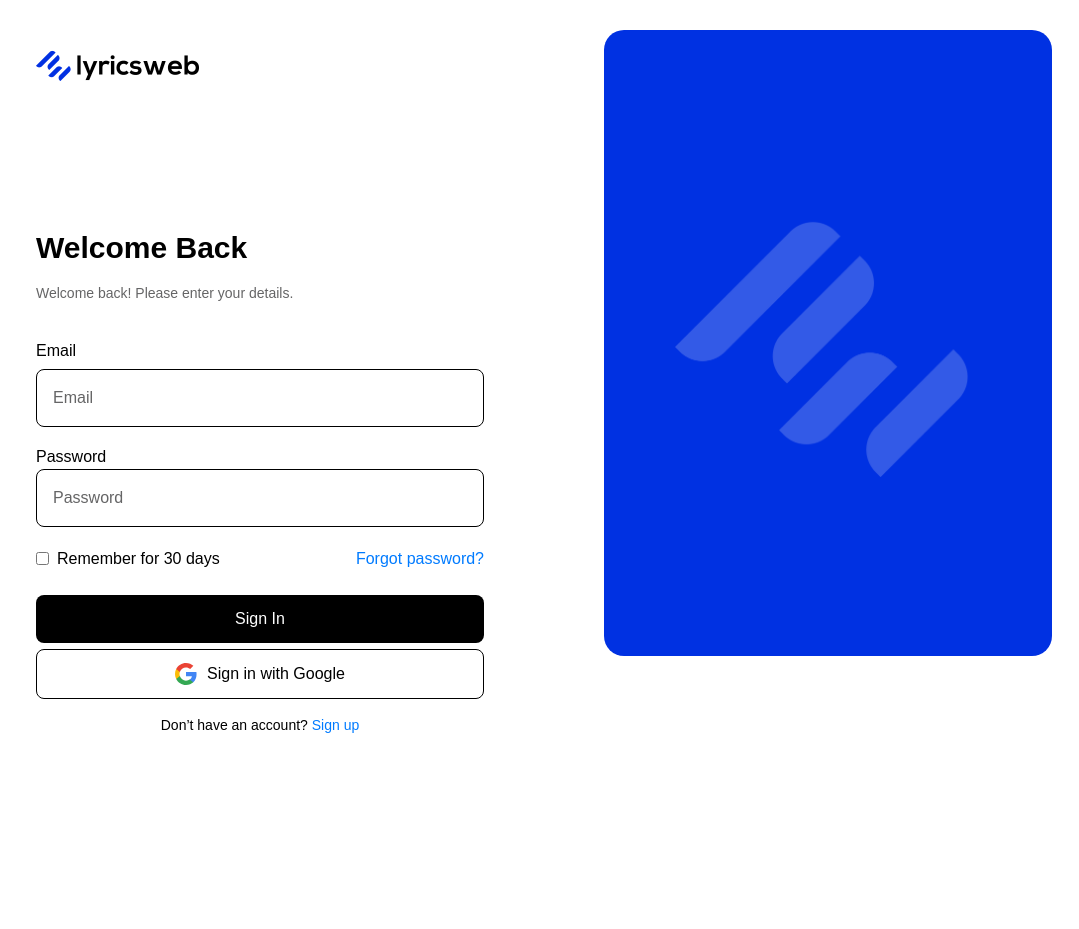
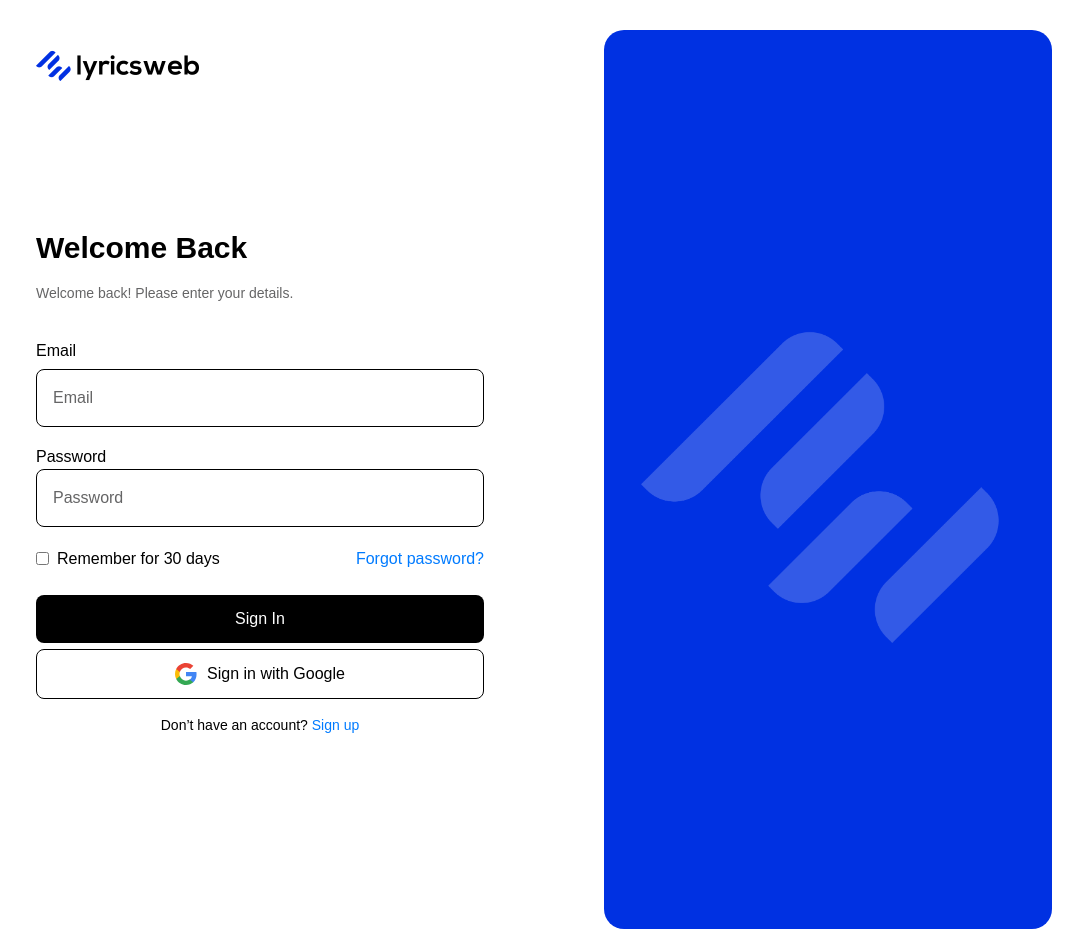
Before and after one commit to sonambishnoi550/next-js-text, a Next.js app: page / in a window 1280 px wide. Shown: the whole page, without its empty margins (201-1280 px from the left). Before the commit the page ends 800 px from the top, so only its background shows below. Built offline with nearby package versions, Linux system fonts and the light colour scheme.

Commit message:
change color

```diff
--- a/src/components/MyLoginForm.tsx
+++ b/src/components/MyLoginForm.tsx
@@ -69,7 +69,7 @@ const MyLoginForm = () => {
     };
 
     return (
-        <div className="min-h-screen flex lg:justify-end justify-center pr-[27px] max-sm:px-[35px] xl:pl-[237px] pl-10 pt-[30px]">
+        <div className="min-h-screen flex 2xl:justify-center lg:justify-end justify-center pr-[27px] max-sm:px-[35px] xl:pl-[237px] pl-10 pt-[30px]">
             <div className="justify-end gap-[120px] flex">
                 <div className="container ml-auto">
                     {/* logo */}
@@ -148,8 +148,8 @@ const MyLoginForm = () => {
                         </p>
                     </form>
                 </div>
-                <div className="w-full md:block hidden">
-                    <img className="w-full bg-darkBlue rounded-[20px] py-[179px] px-[71px]" src="./assets/images/png/form-image.png" alt="form-image" width={759} height={899} />
+                <div className="max-w-[759px] max-lg:hidden w-full h-[899px] bg-darkBlue rounded-[20px] flex justify-center items-center">
+                    <img className="pointer-events-none max-2xl:w-10/12" src="./assets/images/png/form-image.png" alt="form-image" width={759} height={899} />
                 </div>
             </div>
         </div>
--- a/src/components/dashboard/Dashboard.tsx
+++ b/src/components/dashboard/Dashboard.tsx
@@ -61,8 +61,8 @@ const Dashboard = () => {
                     <button
                         key={index}
                         className={`px-7 py-3 rounded-xl font-medium text-white ${activeQuestion === index + 1
-                            ? "bg-green-600"
-                            : "bg-purple-700 hover:bg-purple-600"
+                            ? "bg-green-800"
+                            : "bg-red-700 hover:bg-red-600"
                             }`}
                         onClick={() => setActiveQuestion(index + 1)}
                     >
```
